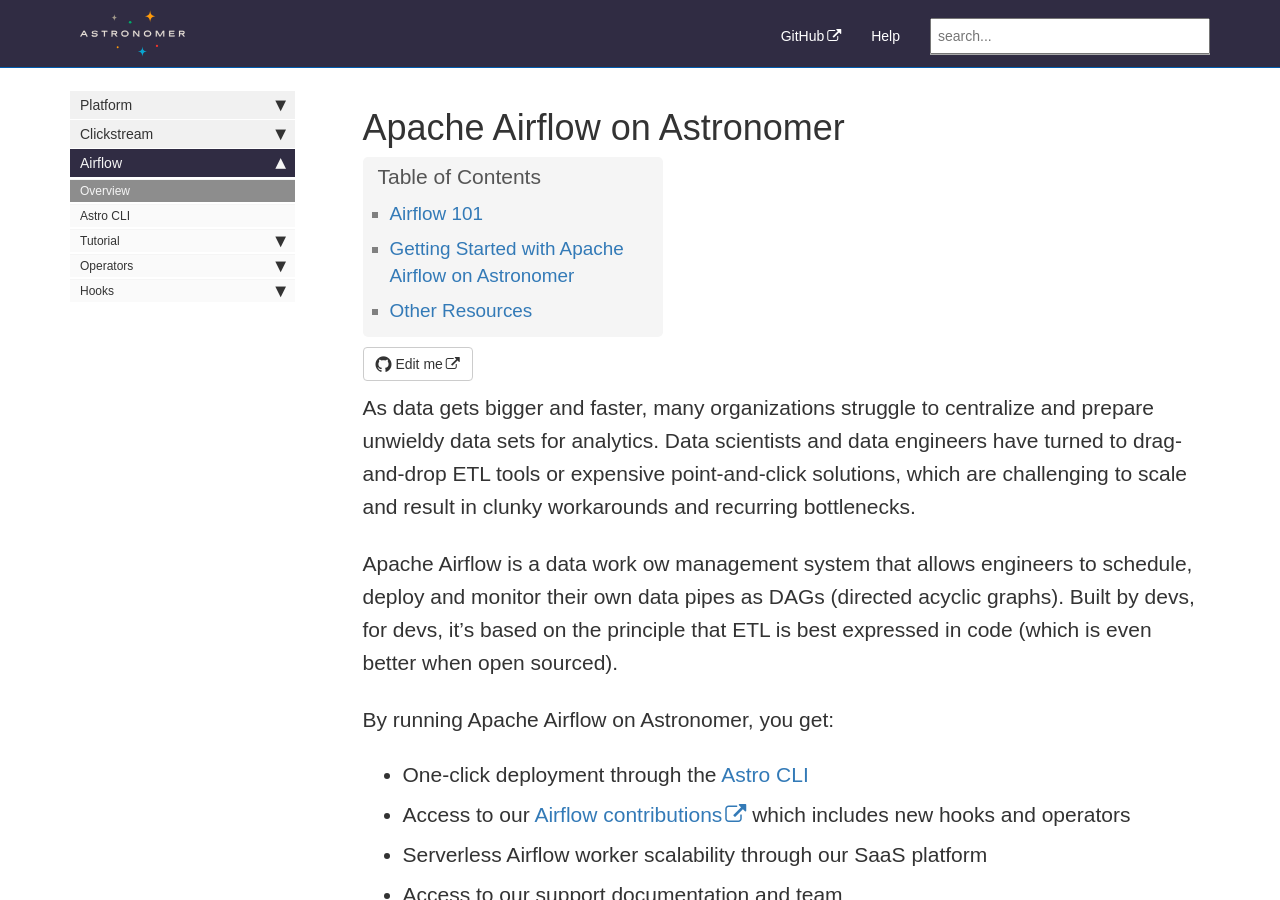
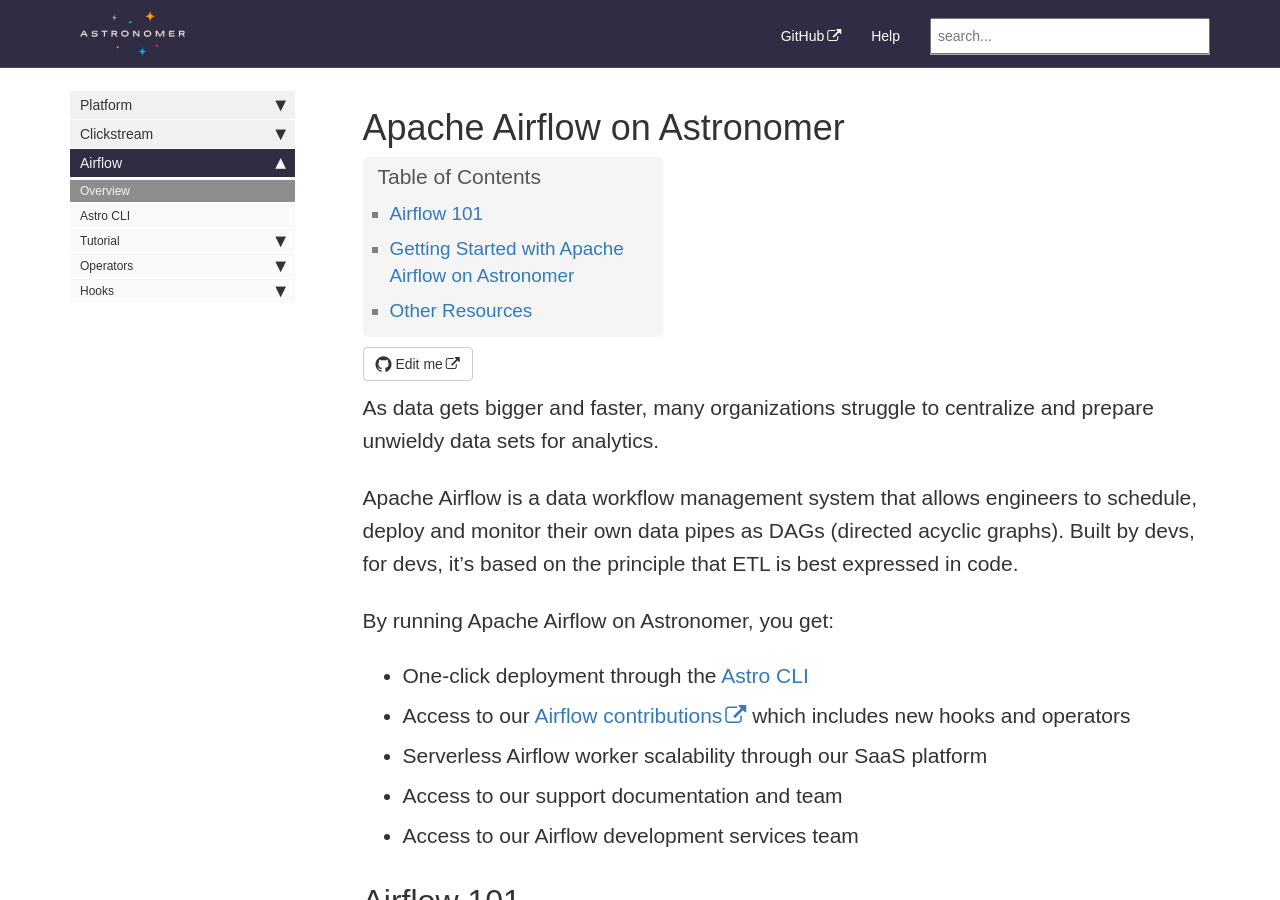
Before and after one commit to petedejoy/documentation, a Jekyll site: the page built from v2/airflow/overview.md, in a window 1280 px wide and 900 px high. Built offline with Jekyll 4.4.1, drawn with Linux system fonts in a browser that asks for light colours; nearby versions of some CDN libraries; some web fonts are replaced; comment, search, counter and statistics services are not loaded.

Commit message:
Update overview.md

```diff
--- a/v2/airflow/overview.md
+++ b/v2/airflow/overview.md
@@ -3,9 +3,9 @@ title: Apache Airflow on Astronomer
 sidebar: platform_sidebar
 ---
 
-As data gets bigger and faster, many organizations struggle to centralize and prepare unwieldy data sets for analytics. Data scientists and data engineers have turned to drag-and-drop ETL tools or expensive point-and-click solutions, which are challenging to scale and result in clunky workarounds and recurring bottlenecks.
+As data gets bigger and faster, many organizations struggle to centralize and prepare unwieldy data sets for analytics.
 
-Apache Airflow is a data work ow management system that allows engineers to schedule, deploy and monitor their own data pipes as DAGs (directed acyclic graphs). Built by devs, for devs, it’s based on the principle that ETL is best expressed in code (which is even better when open sourced).
+Apache Airflow is a data workflow management system that allows engineers to schedule, deploy and monitor their own data pipes as DAGs (directed acyclic graphs). Built by devs, for devs, it’s based on the principle that ETL is best expressed in code.
 
 By running Apache Airflow on Astronomer, you get:
 
```
